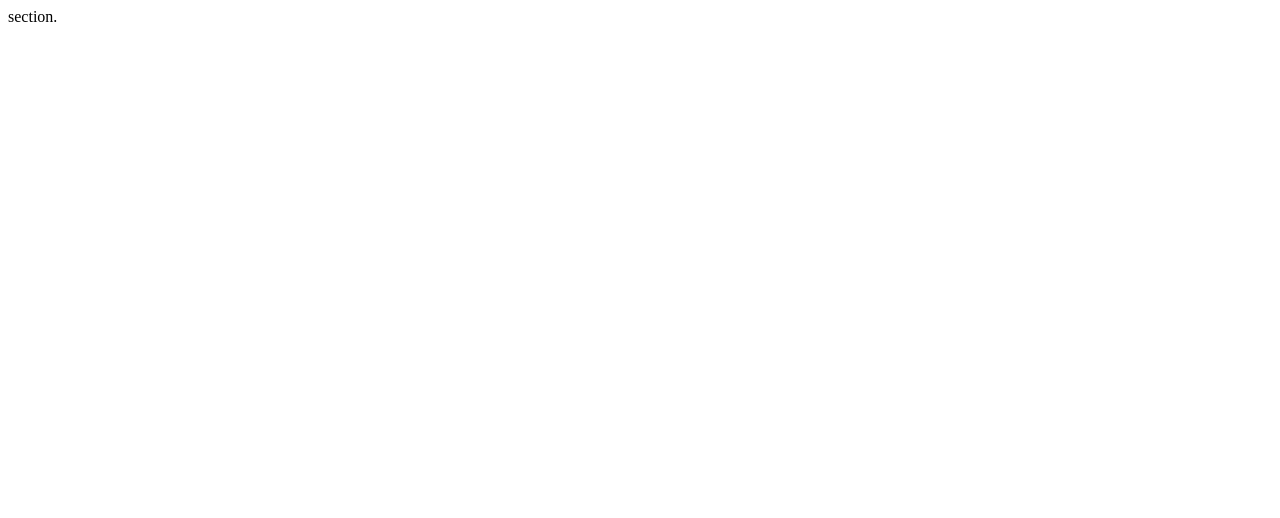
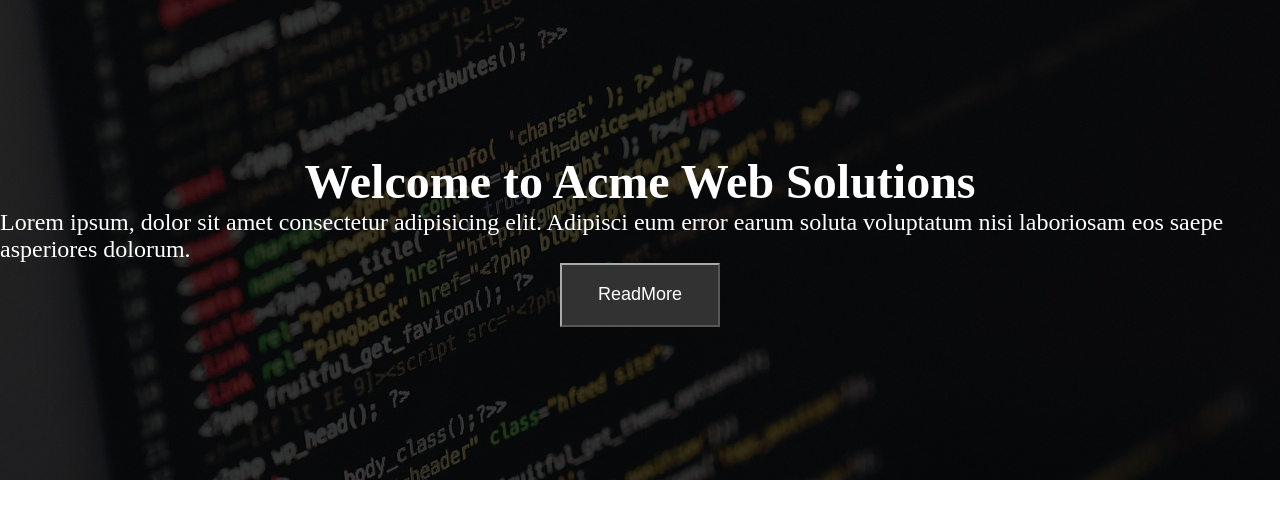
Before and after one commit to BarmanDev/Acme-Web-Clon, a plain HTML site: page index.html in a window 1280 px wide. Drawn offline with Linux system fonts and the light colour scheme.

Commit message:
add img header

```diff
--- a/index.html
+++ b/index.html
@@ -8,19 +8,13 @@
 </head>
 <body>
     <header>
-
-
-
+        <div class="bg-img">
+            <div class="welcome">
+                <h1>Welcome to Acme Web Solutions</h1>
+                <p>Lorem ipsum, dolor sit amet consectetur adipisicing elit. Adipisci eum error earum soluta voluptatum nisi laboriosam eos saepe asperiores dolorum.</p>
+                <button class="btn-readMore">ReadMore</button>
+            </div>
+        </div>
     </header>
-
-    <section class="about">
-
-    </section>
-
-    <section class="card">
-
-    </section>
-
-    section.
 </body>
 </html>
--- a/style.css
+++ b/style.css
@@ -0,0 +1,53 @@
+
+* {
+        margin: 0;
+        padding: 0;
+ }
+
+.bg-img{
+    background-image: url(./img/code.png);
+    background-size: cover;
+    width: 100%;
+    height: 30rem;
+    display: flex;
+    justify-content: center;
+    background-color: rgba(0, 0, 0, 0.116);
+
+}
+.welcome h1, p{
+    color: #ffffff;
+
+}
+
+.welcome h1{
+    font-size: 3rem;
+}
+
+.welcome  p{
+    font-size: 1.5rem;
+}
+
+.welcome {
+    display: flex;
+    justify-content: center;
+    align-items: center;
+    flex-direction: column;
+}
+
+.welcome button{
+    color:#ffffff;
+  cursor: pointer;
+  font-size: 18px;
+  height: 4rem;
+  width: 10rem;
+  background-color: #333232;
+  border-color: #ababab;
+
+
+}
+
+.welcome button:hover{
+    color:#000000;
+    background-color: #ffffff;
+
+}
```
Also changed, not shown: img/code-background.jpg (added), img/code.png (added), 1 other file.
